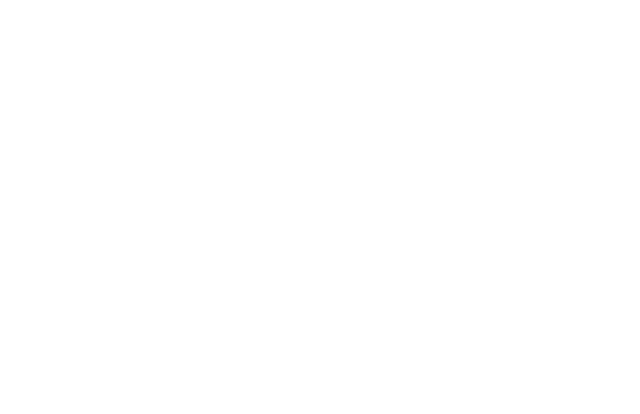
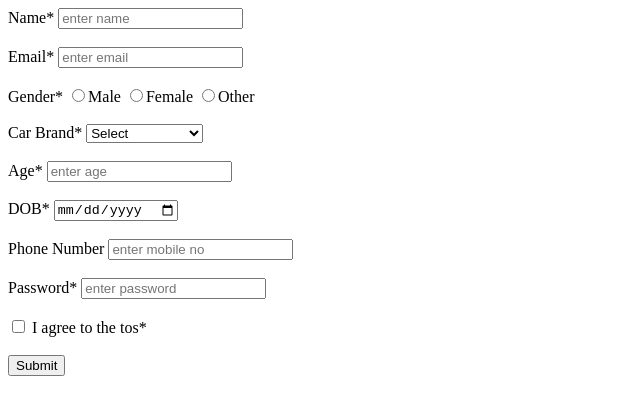
Before and after one commit to acciojob/signup-form-car-pranavsinghrio, a website: page main.html in a window 1280 px wide. Shown: the whole page, without its empty margins (0-640 px from the left). Drawn offline with Linux system fonts and the light colour scheme.

Commit message:
created a submission

```diff
--- a/main.html
+++ b/main.html
@@ -8,6 +8,42 @@
 
 <body>
 	<!-- the entire body must be written by student -->
+	   <form action="" method="post">
+        <label for="name">Name<span class="required">*</span> </label>
+        <input type="text" name="name" id="name" placeholder="enter name" required><br> <br>
+
+        <label for="email">Email<span class="required">*</span> </label>
+        <input type="email" name="email" id="email" placeholder="enter email" required><br><br>
+
+        <label for="gender">Gender<span class="required">*</span> </label>
+         <label for="male"><input type="radio" name="gender" value="male" required>Male</label>
+         <label for="female"><input type="radio" name="gender" value="female" required>Female</label>
+         <label for="other"><input type="radio" name="gender" value="other" required>Other</label>
+           <br> <br>
+         <label for="carbrand">Car Brand<span class="required">*</span></label>
+         <select name="carbrand" id="carbrand" required>
+            <option value="select">Select</option>
+            <option value="male">BMW</option>
+            <option value="female">AUDI</option>
+            <option value="other">VOLKSWAGEN</option>
+        </select><br> <br>
+
+        <label for="age">Age<span class="required">*</span></label>
+        <input type="number" id="age" placeholder="enter age" required> <br> <br>
+
+        <label for="dob">DOB<span class="required">*</span></label>
+        <input type="date" name="dob" id="dob" required><br> <br>
+        <label for="phoneno">Phone Number</label>
+        <input type="tel" name="phoneno" id="phoneno" placeholder="enter mobile no"> <br> <br>
+
+        <label for="pass">Password<span class="required">*</span></label>
+        <input type="password" id="pass" placeholder="enter password" required> <br><br>
+        <input type="checkbox" name="tos" id="tos" required>
+        <label for="tos">I agree to the tos<span class="required">*</span></label><br><br>
+
+        <button type="submit">Submit</button>
+
+    </form>
     <script type="text/javascript" src="./script.js">
 </script>
 
```
